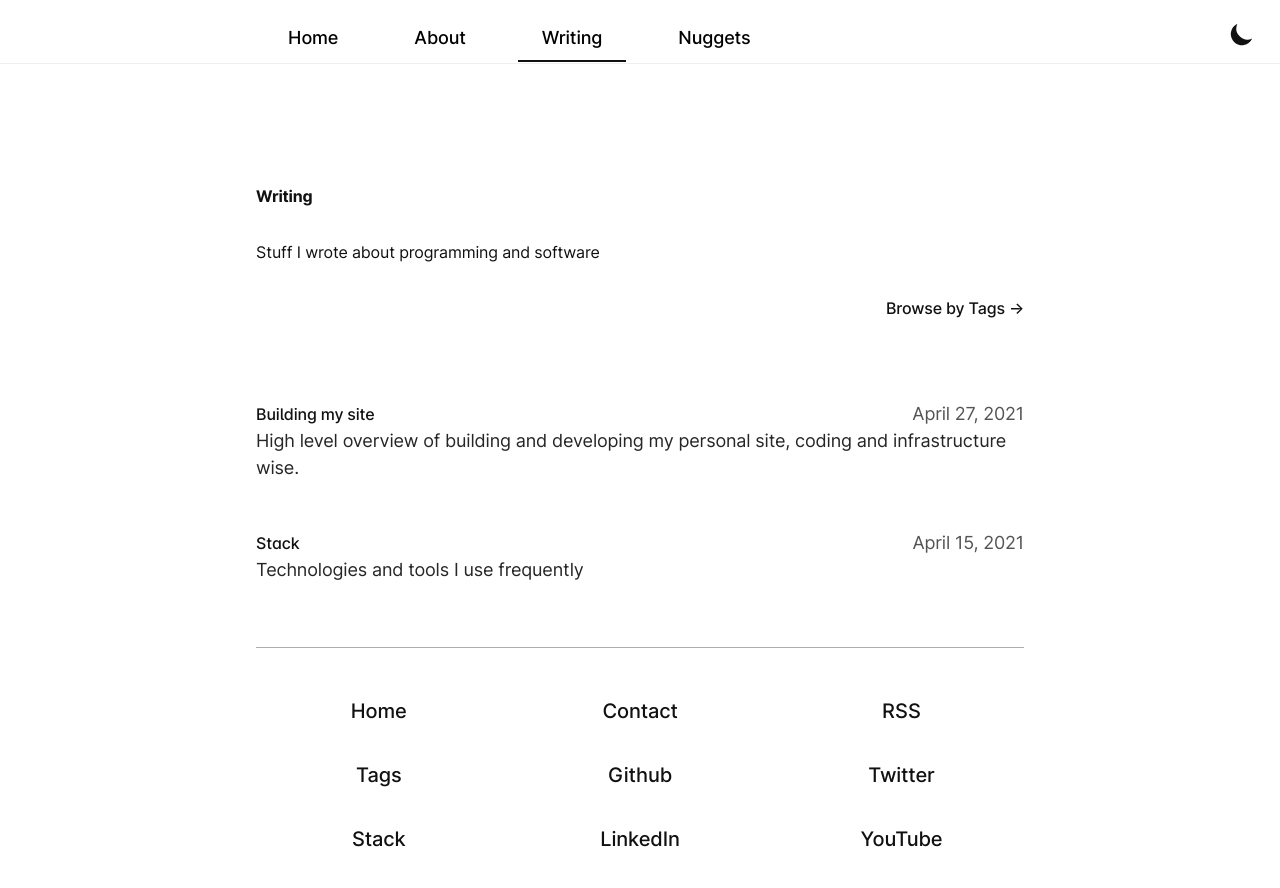
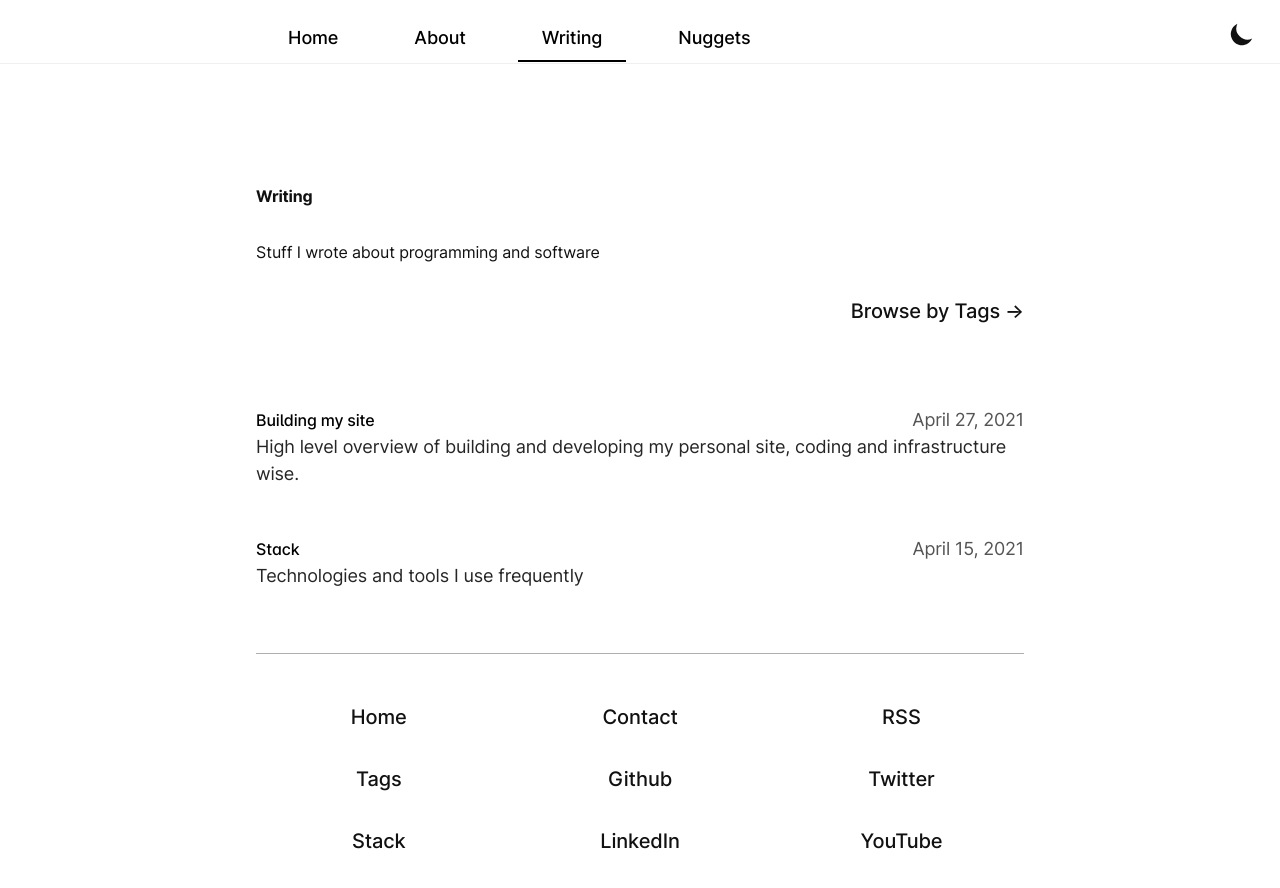
Before and after one commit to omaralsoudanii/mkreg.dev, a Next.js app: page /writing in a window 1280 px wide. Shown: the top 888 px of the page. Built offline with nearby package versions, Linux system fonts and the light colour scheme; no server answers; what @tailwindcss/typography, tailwindcss-line-clamp would draw is missing.

Commit message:
# use boxshadow transition for internal links hover effect

```diff
--- a/src/components/Footer/index.tsx
+++ b/src/components/Footer/index.tsx
@@ -7,19 +7,13 @@ export function Footer() {
       <div className="grid items-start grid-cols-1 py-12 text-left footer md:gap-4 md:items-center md:text-center md:grid-cols-3 ">
         <div className="flex flex-col items-start px-4 mb-4 space-y-4 md:space-y-8 md:px-0 md:m-0 md:items-center">
           <Link href="/">
-            <a className="inline font-medium footer-border link-lg link-unstyled">
-              Home
-            </a>
+            <a className="font-medium  link-lg link-unstyled">Home</a>
           </Link>
           <Link href="/tags">
-            <a className="inline font-medium footer-border link-lg link-unstyled">
-              Tags
-            </a>
+            <a className="font-medium  link-lg link-unstyled">Tags</a>
           </Link>
           <Link href="/stack">
-            <a className="inline font-medium footer-border link-lg link-unstyled">
-              Stack
-            </a>
+            <a className="font-medium  link-lg link-unstyled">Stack</a>
           </Link>
         </div>
         <div className="flex flex-col items-start px-4 mb-4 space-y-4 md:space-y-8 md:px-0 md:m-0 md:items-center">
@@ -27,7 +21,7 @@ export function Footer() {
             href={`mailto:${Environment.social.mail}`}
             target="_blank"
             rel="noopener noreferrer"
-            className="inline font-medium footer-border link-lg link-unstyled"
+            className="font-medium  link-lg link-unstyled"
           >
             Contact
           </a>
@@ -35,7 +29,7 @@ export function Footer() {
             href={Environment.social.github}
             target="_blank"
             rel="noopener noreferrer"
-            className="inline font-medium footer-border link-lg link-unstyled"
+            className="font-medium  link-lg link-unstyled"
           >
             Github
           </a>
@@ -43,7 +37,7 @@ export function Footer() {
           <a
             target="_blank"
             rel="noopener noreferrer"
-            className="inline font-medium footer-border link-lg link-unstyled"
+            className="font-medium  link-lg link-unstyled"
             href={Environment.social.linkedin}
           >
             LinkedIn
@@ -54,7 +48,7 @@ export function Footer() {
             href={Environment.social.rss}
             target="_blank"
             rel="noopener noreferrer"
-            className="inline font-medium footer-border link-lg link-unstyled"
+            className="font-medium  link-lg link-unstyled"
           >
             RSS
           </a>
@@ -62,7 +56,7 @@ export function Footer() {
             href={Environment.social.twitter}
             target="_blank"
             rel="noopener noreferrer"
-            className="inline font-medium footer-border link-lg link-unstyled"
+            className="font-medium  link-lg link-unstyled"
           >
             Twitter
           </a>
@@ -70,7 +64,7 @@ export function Footer() {
             href={Environment.social.youtube}
             target="_blank"
             rel="noopener noreferrer"
-            className="inline font-medium footer-border link-lg link-unstyled"
+            className="font-medium  link-lg link-unstyled"
           >
             YouTube
           </a>
--- a/src/components/Header/index.tsx
+++ b/src/components/Header/index.tsx
@@ -115,8 +115,8 @@ export default function Header() {
         {RoutesMetadata.map((route) => {
           const navClass =
             route.href === router.pathname
-              ? 'nav-md-default border-b-2 border-gray-900 dark:border-white'
-              : 'nav-md-default hover:border-b-2 hover:border-gray-900 dark:hover:border-white'
+              ? 'nav-md-default shadow-blackHover dark:shadow-whiteHover'
+              : 'nav-md-default   shadow-black dark:shadow-white hover:shadow-blackHover dark:hover:shadow-whiteHover'
           return (
             <li key={route.href}>
               <Link href={route.href}>
--- a/src/pages/index.tsx
+++ b/src/pages/index.tsx
@@ -35,21 +35,21 @@ const Home = () => {
             </p>
           </div>
           <div className="grid items-start grid-cols-1 text-left md:gap-1 md:items-center md:text-center md:grid-cols-3 !px-2">
-            <p className="link-lg">
             <Link href="/about">
-                <a className="my-2 link-unstyled"> About me &rarr; </a>
+              <a className="my-2 md:mx-auto link-unstyled link-lg">
+                About me &rarr;
+              </a>
             </Link>
-            </p>
-            <p className="link-lg">
             <Link href="/writing">
-                <a className="my-2 link-unstyled"> Writing &rarr; </a>
+              <a className="my-2 md:mx-auto link-unstyled link-lg">
+                Writing &rarr;
+              </a>
             </Link>
-            </p>
-            <p className="link-lg">
             <Link href="/stack">
-                <a className="my-2 link-unstyled"> My Stack &rarr; </a>
+              <a className="my-2 md:mx-auto link-unstyled link-lg">
+                My Stack &rarr;
+              </a>
             </Link>
-            </p>
           </div>
         </section>
       </Container>
--- a/src/pages/tags/[tag].tsx
+++ b/src/pages/tags/[tag].tsx
@@ -32,7 +32,7 @@ export default function Tag({ posts, tag }) {
           </p>
           <p className="text-right">
             <Link href="/writing" passHref>
-              <a className="link-unstyled">Browse all Writing &rarr;</a>
+              <a className="link-unstyled link-lg">Browse all Writing &rarr;</a>
             </Link>
           </p>
         </section>
--- a/src/pages/writing.tsx
+++ b/src/pages/writing.tsx
@@ -30,7 +30,7 @@ export default function Writing({ posts }) {
           <p>Stuff I wrote about programming and software</p>
           <p className="text-right">
             <Link href="/tags" passHref>
-              <a className="link-unstyled">Browse by Tags &rarr;</a>
+              <a className="link-unstyled link-lg">Browse by Tags &rarr;</a>
             </Link>
           </p>
         </section>
--- a/src/styles/custom.css
+++ b/src/styles/custom.css
@@ -58,7 +58,7 @@
   }
 
   .nav-md-default {
-    @apply inline w-full h-full px-6 pt-2 pb-3 mx-2 text-lg font-medium text-black dark:text-white;
+    @apply px-6 pt-2 pb-3 mx-2 text-lg font-medium text-black dark:text-white;
   }
 
   .nav-active {
@@ -96,17 +96,13 @@
     @apply w-full px-4 py-2;
   }
 
-  .prose .link-unstyled,
   .link-unstyled {
-    @apply text-primary hover:border-b-2 !font-medium hover:border-gray-900 dark:hover:border-white;
-    transition-property: border;
-    transition-timing-function: cubic-bezier(0.4, 0, 0.2, 1);
-    transition-duration: 100ms;
+    @apply text-primary !font-medium shadow-black dark:shadow-white hover:shadow-blackHover dark:hover:shadow-whiteHover;
+    transition: box-shadow 300ms ease 0s;
   }
 
-  .prose .footer-border,
-  .footer-border {
-    @apply border-b-2 border-transparent dark:border-transparent;
+  .link-unstyled:hover {
+    transition: box-shadow 100ms ease 0s;
   }
 
   .prose .link-lg,
@@ -153,5 +149,4 @@
   .sub-heading {
     @apply font-medium my-1 !important;
   }
-
 }
--- a/tailwind.config.js
+++ b/tailwind.config.js
@@ -68,6 +68,12 @@ module.exports = {
           900: '#111111',
         },
         dark: 'rgb(14, 20, 27)',
+      },
+      boxShadow: {
+        white: '0px 0px 0px #ffffff',
+        whiteHover: '0px 2px 0px #ffffff',
+        black: '0px 0px 0px #000000',
+        blackHover: '0px 2px 0px #000000',
       },
       typography: (theme) => ({
         DEFAULT: {
```
Lines whose indentation alone changed are shown as unchanged.
